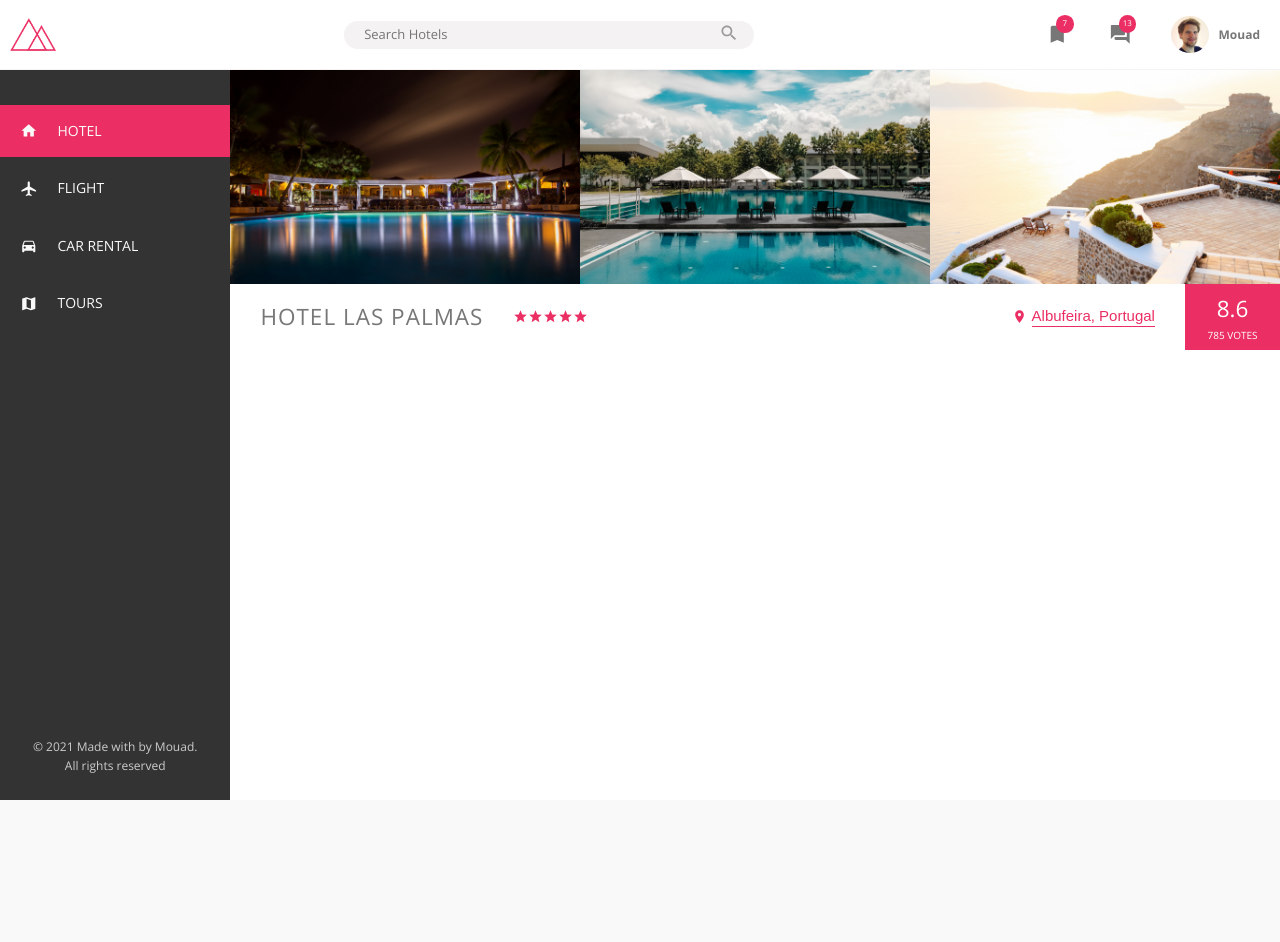
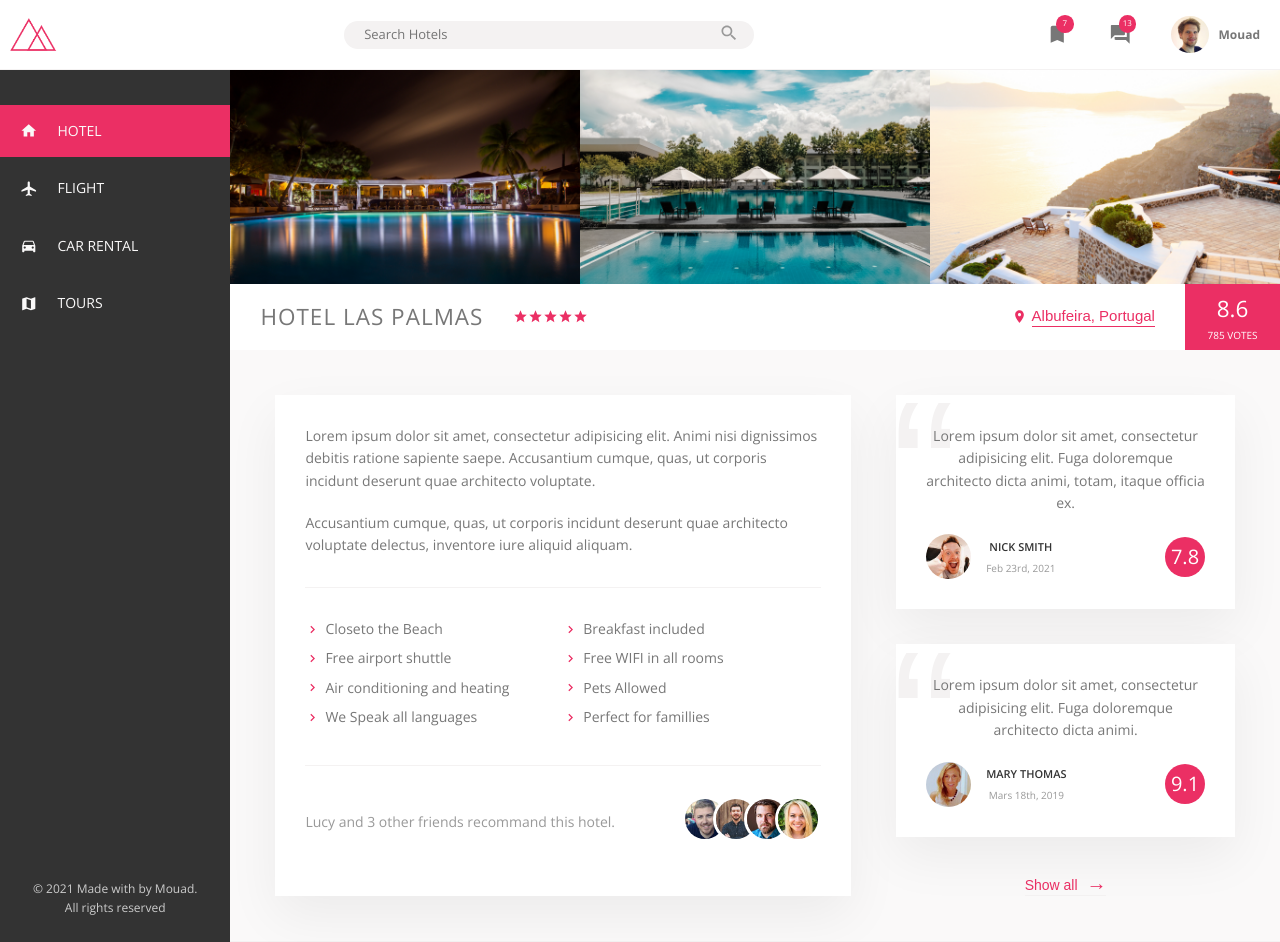
Before and after one commit to mouad-aitelmahjoub/trillo, a React (Create React App) app: page / in a window 1280 px wide. Before the commit the page ends 800 px from the top, so only its background shows below. Built offline with nearby package versions, Linux system fonts and the light colour scheme.

Commit message:
Hotel info section :done

```diff
--- a/src/_variables.scss
+++ b/src/_variables.scss
@@ -16,3 +16,9 @@ $grey-dark-3: #999;
 
 //Mesurments
 $header-height: 7rem;
+
+//BorderBox
+$border-line: 1px solid $grey-light-2;
+
+//Box Shadow
+$shadow-light: 0 2rem 5rem rgba(0, 0, 0, 0.06);
--- a/src/components/Header/header.scss
+++ b/src/components/Header/header.scss
@@ -3,7 +3,7 @@
 .header {
   height: $header-height;
   background-color: #fff;
-  border-bottom: 1px solid $grey-light-2;
+  border-bottom: $border-line;
   display: flex;
   justify-content: space-between;
   align-items: center;
--- /dev/null
+++ b/src/components/HotelInfo/HotelInfo.jsx
@@ -0,0 +1,91 @@
+import "./hotel-info.scss"
+import { ChevronRight } from "@material-ui/icons"
+import User1Image from "../../img/user-3.jpg"
+import User2Image from "../../img/user-4.jpg"
+import User3Image from "../../img/user-5.jpg"
+import User4Image from "../../img/user-6.jpg"
+import User5Image from "../../img/user-1.jpg"
+import User6Image from "../../img/user-2.jpg"
+
+const HotelInfo = () => {
+  return (
+    <div className="hotel-info">
+      <div className="description">
+        <p className="paragraph">Lorem ipsum dolor sit amet, consectetur adipisicing elit. Animi nisi dignissimos debitis ratione sapiente saepe. Accusantium cumque, quas, ut corporis incidunt deserunt quae architecto voluptate.</p>
+        <p className="paragraph"> Accusantium cumque, quas, ut corporis incidunt deserunt quae architecto voluptate delectus, inventore iure aliquid aliquam.</p>
+        <ul className="list">
+          <li className="list__item">
+            <ChevronRight className="list__chevron" />
+            Closeto the Beach
+          </li>
+          <li className="list__item">
+            <ChevronRight className="list__chevron" />
+            Breakfast included
+          </li>
+          <li className="list__item">
+            <ChevronRight className="list__chevron" />
+            Free airport shuttle
+          </li>
+          <li className="list__item">
+            <ChevronRight className="list__chevron" />
+            Free WIFI in all rooms
+          </li>
+          <li className="list__item">
+            <ChevronRight className="list__chevron" />
+            Air conditioning and heating
+          </li>
+          <li className="list__item">
+            <ChevronRight className="list__chevron" />
+            Pets Allowed{" "}
+          </li>
+          <li className="list__item">
+            <ChevronRight className="list__chevron" />
+            We Speak all languages
+          </li>
+          <li className="list__item">
+            <ChevronRight className="list__chevron" />
+            Perfect for famillies
+          </li>
+        </ul>
+        <div className="recommand">
+          <p className="recommand__count">Lucy and 3 other friends recommand this hotel.</p>
+          <div className="recommand__friends">
+            <img src={User1Image} alt="User1" className="recommand__photo" />
+            <img src={User2Image} alt="User2" className="recommand__photo" />
+            <img src={User3Image} alt="User3" className="recommand__photo" />
+            <img src={User4Image} alt="User4" className="recommand__photo" />
+          </div>
+        </div>
+      </div>
+      <div className="reviews">
+        <figure className="review">
+          <blockquote className="review__text">Lorem ipsum dolor sit amet, consectetur adipisicing elit. Fuga doloremque architecto dicta animi, totam, itaque officia ex.</blockquote>
+          <figcaption className="review__user">
+            <img src={User5Image} alt="Reviewer" className="review__photo" />
+            <div className="review__user-box">
+              <p className="review__user-name">Nick Smith</p>
+              <p className="review__user-date">Feb 23rd, 2021</p>
+            </div>
+            <div className="review__rating">7.8</div>
+          </figcaption>
+        </figure>
+        <figure className="review">
+          <blockquote className="review__text">Lorem ipsum dolor sit amet, consectetur adipisicing elit. Fuga doloremque architecto dicta animi.</blockquote>
+          <figcaption className="review__user">
+            <img src={User6Image} alt="Reviewer" className="review__photo" />
+            <div className="review__user-box">
+              <p className="review__user-name">Mary Thomas</p>
+              <p className="review__user-date">Mars 18th, 2019</p>
+            </div>
+            <div className="review__rating">9.1</div>
+          </figcaption>
+        </figure>
+        <button className="btn-review">
+          Show all <span className="btn-review__icon"> &rarr; </span>
+        </button>
+      </div>
+    </div>
+  )
+}
+
+export default HotelInfo
--- /dev/null
+++ b/src/components/HotelInfo/hotel-info.scss
@@ -0,0 +1,140 @@
+@import "../../variables";
+
+.hotel-info {
+  display: flex;
+  padding: 4.5rem;
+  background-color: $grey-light-1;
+  border-bottom: $border-line;
+  font-size: 1.4rem;
+
+  .description {
+    background-color: white;
+    box-shadow: $shadow-light;
+    padding: 3rem;
+    flex: 0 0 60%;
+    margin-right: 4.5rem;
+    .paragraph:not(:last-of-type) {
+      margin-bottom: 2rem;
+    }
+
+    .list {
+      margin: 3rem 0;
+      padding: 3rem 0;
+      border-top: $border-line;
+      border-bottom: $border-line;
+      display: flex;
+      flex-wrap: wrap;
+      &__item {
+        flex: 0 0 50%;
+        display: flex;
+        align-items: center;
+        margin-bottom: 0.7rem;
+      }
+      &__chevron {
+        color: $primary;
+        margin-right: 0.5rem;
+      }
+    }
+
+    .recommand {
+      font-size: 1.3rem;
+      color: $grey-dark-3;
+      display: flex;
+      justify-content: space-between;
+      align-items: center;
+      &__count {
+        font-size: 1.4rem;
+      }
+
+      &__friends {
+      }
+      &__photo {
+        box-sizing: content-box;
+        height: 4rem;
+        width: 4rem;
+        border-radius: 50%;
+        border: 3px solid white;
+        &:not(:last-of-type) {
+          margin-right: -1.5rem;
+        }
+      }
+    }
+  }
+  .reviews {
+    flex: 1;
+    text-align: center;
+    .review {
+      background-color: white;
+      box-shadow: $shadow-light;
+      padding: 3rem;
+      margin-bottom: 3.5rem;
+      position: relative;
+
+      &__text {
+        position: relative;
+        z-index: 2;
+        margin-bottom: 2rem;
+      }
+      &__user {
+        display: flex;
+        align-items: center;
+      }
+      &__photo {
+        height: 4.5rem;
+        width: 4.5rem;
+        border-radius: 50%;
+        margin-right: 1.5rem;
+      }
+      &__user-box {
+        margin-right: auto;
+      }
+      &__user-name {
+        font-size: 1.1rem;
+        font-weight: 600;
+        margin-bottom: 0.4rem;
+        text-transform: uppercase;
+        color: $grey-dark-1;
+      }
+      &__user-date {
+        font-size: 1rem;
+        color: $grey-dark-3;
+      }
+      &__rating {
+        display: flex;
+        align-items: center;
+        justify-content: center;
+
+        height: 4rem;
+        width: 4rem;
+        border-radius: 50%;
+
+        font-size: 2rem;
+        color: white;
+        background-color: $primary;
+      }
+      &::before {
+        content: "\201C";
+        position: absolute;
+        top: -2.25rem;
+        left: -0.5rem;
+        line-height: 1;
+        font-size: 20rem;
+        color: $grey-light-2;
+        font-family: sans-serif;
+        z-index: 1;
+      }
+    }
+    .btn-review {
+      font-size: 1.4rem;
+      border: none;
+      border-bottom: $border-line;
+      background-color: transparent;
+      color: $primary;
+      cursor: pointer;
+      &__icon {
+        font-size: 2rem;
+        margin-left: 0.5rem;
+      }
+    }
+  }
+}
--- a/src/components/HotelView/HotelView.jsx
+++ b/src/components/HotelView/HotelView.jsx
@@ -1,5 +1,6 @@
 import Gallery from "../Gallery/Gallery"
 import HotelDetails from "../HotelDetails/HotelDetails"
+import HotelInfo from "../HotelInfo/HotelInfo"
 import "./hotel-view.scss"
 
 const HotelView = () => {
@@ -7,6 +8,7 @@ const HotelView = () => {
     <div className="hotel-view">
       <Gallery />
       <HotelDetails />
+      <HotelInfo />
     </div>
   )
 }
--- a/src/components/Sidebar/Sidebar.jsx
+++ b/src/components/Sidebar/Sidebar.jsx
@@ -6,25 +6,25 @@ const Sidebar = () => {
     <div className="sidebar">
       <ul className="side-nav">
         <li className="side-nav__item side-nav__item--active">
-          <a href="#" className="side-nav__link">
+          <a href="/" className="side-nav__link">
             <Home className="side-nav__icon" />
             <span className="side-nav__text">Hotel</span>
           </a>
         </li>
         <li className="side-nav__item">
-          <a href="#" className="side-nav__link">
+          <a href="/" className="side-nav__link">
             <AirplanemodeActive className="side-nav__icon" />
             <span className="side-nav__text">Flight</span>
           </a>
         </li>
         <li className="side-nav__item">
-          <a href="#" className="side-nav__link">
+          <a href="/" className="side-nav__link">
             <Car className="side-nav__icon" />
             <span className="side-nav__text">Car Rental</span>
           </a>
         </li>
         <li className="side-nav__item">
-          <a href="#" className="side-nav__link">
+          <a href="/" className="side-nav__link">
             <Map className="side-nav__icon" />
             <span className="side-nav__text">Tours</span>
           </a>
```
